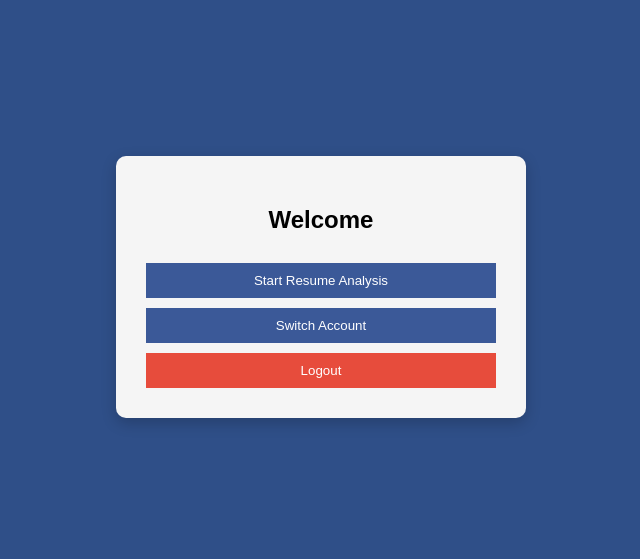
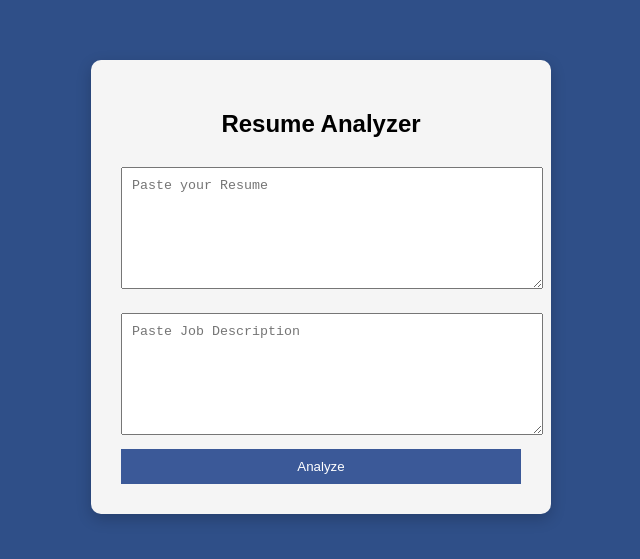
Before and after one commit to N-a-Ga/ai-resume-analyzer-frontend, a React (Create React App) app: page /analyzer in a window 1280 px wide. Shown: the part 113-672 px from the top of the page, without its empty margins (319-959 px from the left). Built offline with nearby package versions, Linux system fonts and the light colour scheme.

Commit message:
fix analyzer page

```diff
--- a/src/Analyzer.js
+++ b/src/Analyzer.js
@@ -1,28 +1,9 @@
-import { useNavigate } from "react-router-dom";
+import { useState } from "react";
 
-export default function Dashboard() {
-  const nav = useNavigate();
-
-  return (
-    <div style={styles.container}>
-      <div style={styles.card}>
-        <h2>Welcome</h2>
-
-        <button style={styles.button} onClick={()=>nav("/analyzer")}>
-          Start Resume Analysis
-        </button>
-
-        <button style={styles.button} onClick={()=>nav("/login")}>
-          Switch Account
-        </button>
-
-        <button style={{...styles.button, ...styles.danger}} onClick={()=>nav("/")}>
-          Logout
-        </button>
-      </div>
-    </div>
-  );
-}
+export default function Analyzer() {
+  const [resume, setResume] = useState("");
+  const [jobDesc, setJobDesc] = useState("");
+  const [result, setResult] = useState("");
 
   const styles = {
     container: {
@@ -35,20 +16,59 @@ const styles = {
       background: "#f5f5f5",
       padding: "30px",
       borderRadius: "10px",
-    width: "350px",
+      width: "400px",
       textAlign: "center",
       boxShadow: "0 5px 15px rgba(0,0,0,0.2)",
     },
+    textarea: {
+      width: "100%",
+      height: "100px",
+      margin: "10px 0",
+      padding: "10px",
+    },
     button: {
+      padding: "10px",
       width: "100%",
-    padding: "10px",
-    marginTop: "10px",
       background: "#3b5998",
       color: "white",
       border: "none",
       cursor: "pointer",
     },
-  danger: {
-    background: "#e74c3c",
+  };
+
+  const handleAnalyze = () => {
+    if (!resume || !jobDesc) {
+      alert("Please fill both fields");
+      return;
     }
+
+    // Dummy result (you can connect backend later)
+    setResult("Analysis complete! Score: 75%");
   };
+
+  return (
+    <div style={styles.container}>
+      <div style={styles.card}>
+        <h2>Resume Analyzer</h2>
+
+        <textarea
+          placeholder="Paste your Resume"
+          style={styles.textarea}
+          onChange={(e) => setResume(e.target.value)}
+        />
+
+        <textarea
+          placeholder="Paste Job Description"
+          style={styles.textarea}
+          onChange={(e) => setJobDesc(e.target.value)}
+        />
+
+        <button style={styles.button} onClick={handleAnalyze}>
+          Analyze
+        </button>
+
+        {result && <p>{result}</p>}
+      </div>
+    </div>
+  );
+}
```
Lines whose indentation alone changed are shown as unchanged.
